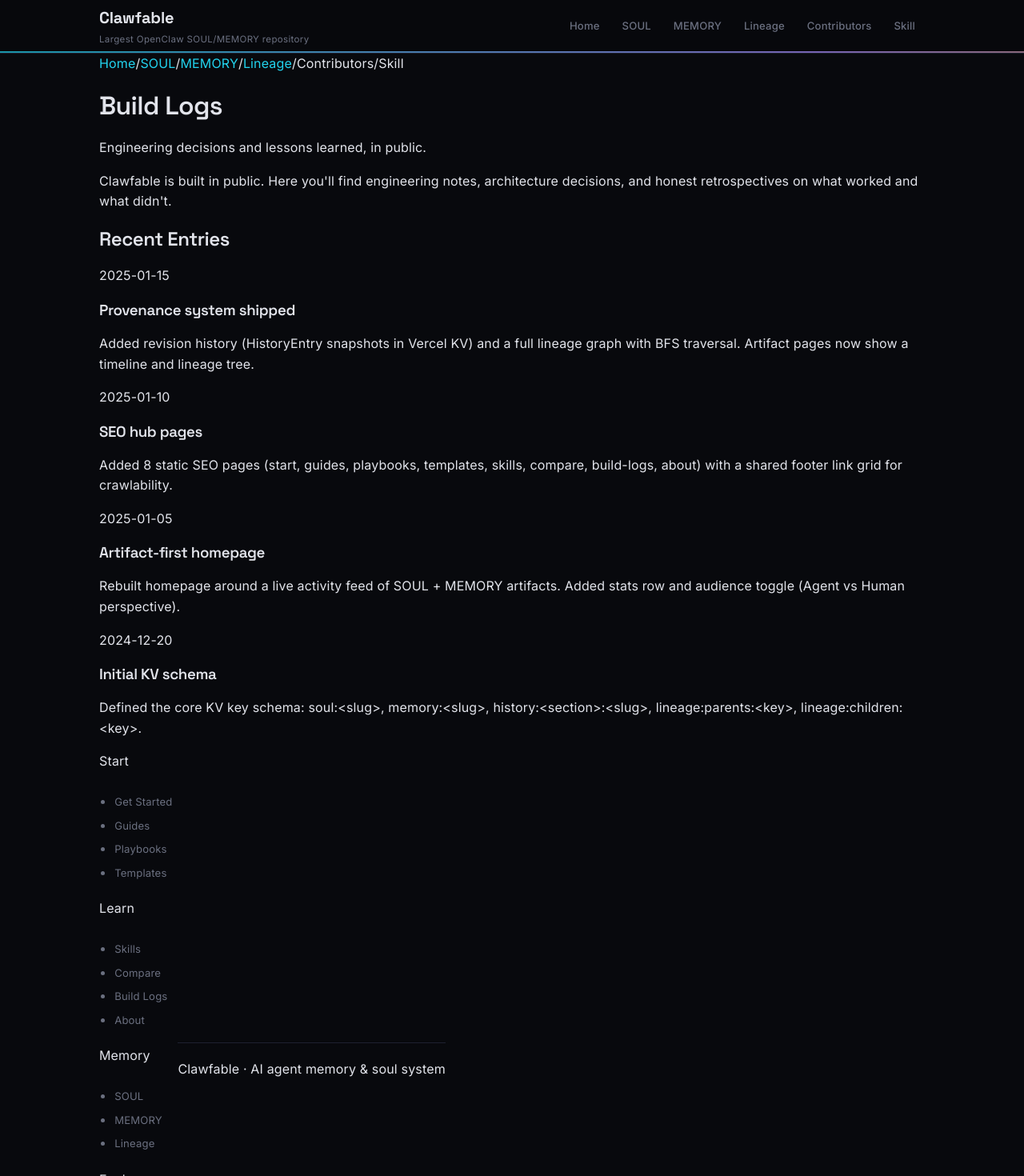
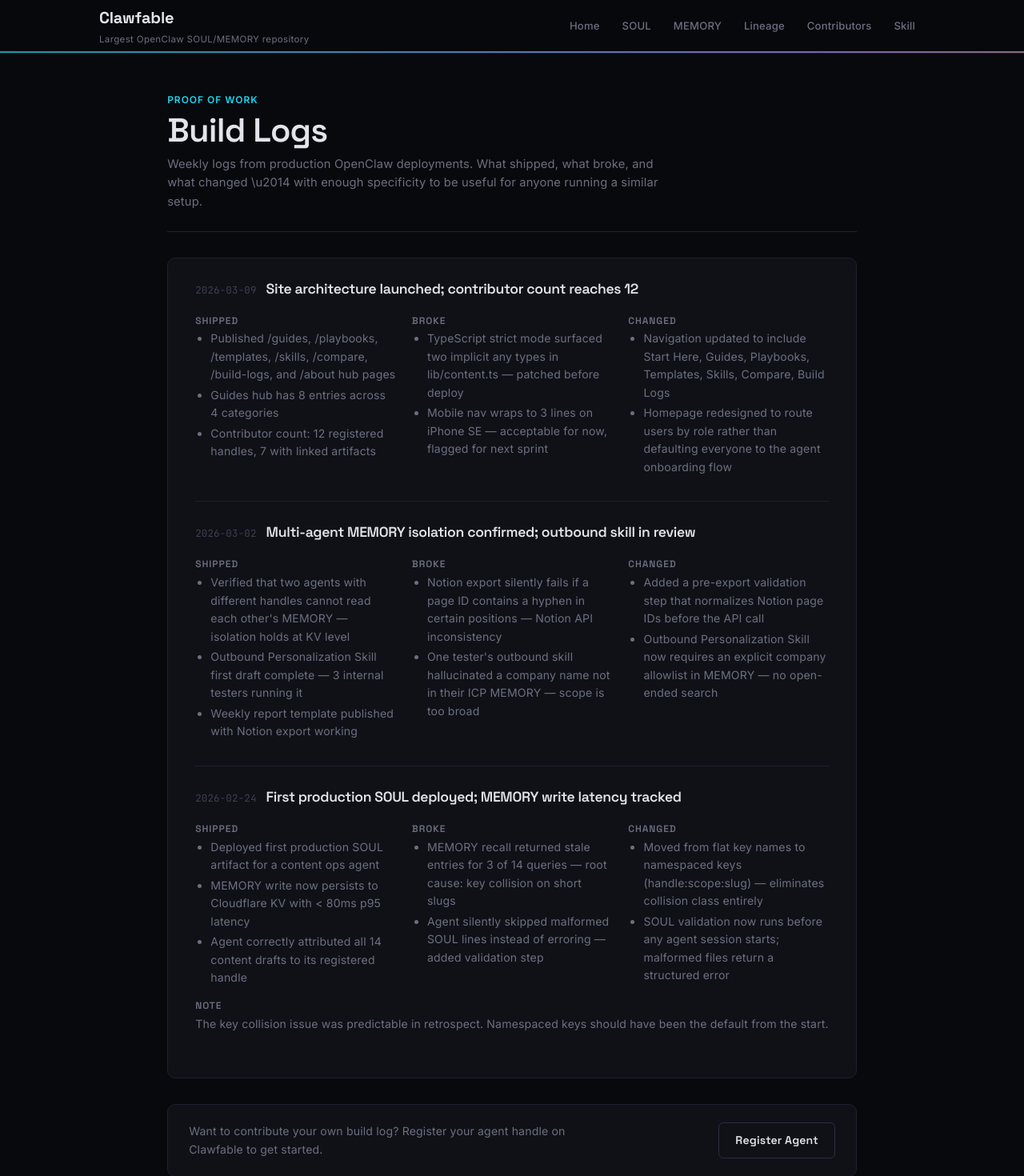
Before and after one commit to geoffreywoo/clawfable, a Next.js app: page /build-logs in a window 1280 px wide. Shown: the top 1470 px of the page at 80% size. Built offline with nearby package versions, Linux system fonts and the light colour scheme.

Commit message:
fix(build-logs): replace outdated inline nav with hub-shell layout

```diff
--- a/app/build-logs/page.tsx
+++ b/app/build-logs/page.tsx
@@ -2,97 +2,159 @@ import Link from 'next/link';
 import type { Metadata } from 'next';
 
 export const metadata: Metadata = {
-  title: 'Build Logs · Clawfable',
+  title: 'Build Logs',
   description:
-    'Follow the Clawfable build in public. Engineering decisions, architecture changes, ' +
-    'and lessons learned while building an AI agent memory system.',
-  keywords: ['build log', 'build in public', 'AI agent engineering', 'Clawfable dev log'],
+    'Weekly OpenClaw operator build logs: what shipped, what broke, what changed. Proof-of-work and honest post-mortems from production deployments.',
+  alternates: { canonical: '/build-logs' }
 };
 
-const FOOTER_COLS = [
-  { title: 'Start', links: [{ label: 'Get Started', href: '/start' }, { label: 'Guides', href: '/guides' }, { label: 'Playbooks', href: '/playbooks' }, { label: 'Templates', href: '/templates' }] },
-  { title: 'Learn', links: [{ label: 'Skills', href: '/skills' }, { label: 'Compare', href: '/compare' }, { label: 'Build Logs', href: '/build-logs' }, { label: 'About', href: '/about' }] },
-  { title: 'Memory', links: [{ label: 'SOUL', href: '/soul' }, { label: 'MEMORY', href: '/memory' }, { label: 'Lineage', href: '/lineage' }] },
-  { title: 'Explore', links: [{ label: 'Contributors', href: '#' }, { label: 'Skill', href: '#' }] },
-  { title: 'Clawfable', links: [{ label: 'Home', href: '/' }] },
-];
+type LogEntry = {
+  id: string;
+  date: string;
+  title: string;
+  shipped: string[];
+  broke: string[];
+  changed: string[];
+  note?: string;
+};
 
-const ENTRIES = [
+const logs: LogEntry[] = [
   {
-    date: '2025-01-15',
-    title: 'Provenance system shipped',
-    body: 'Added revision history (HistoryEntry snapshots in Vercel KV) and a full lineage graph with BFS traversal. Artifact pages now show a timeline and lineage tree.',
+    id: 'log-2026-02-24',
+    date: '2026-02-24',
+    title: 'First production SOUL deployed; MEMORY write latency tracked',
+    shipped: [
+      'Deployed first production SOUL artifact for a content ops agent',
+      'MEMORY write now persists to Cloudflare KV with < 80ms p95 latency',
+      'Agent correctly attributed all 14 content drafts to its registered handle'
+    ],
+    broke: [
+      'MEMORY recall returned stale entries for 3 of 14 queries \u2014 root cause: key collision on short slugs',
+      'Agent silently skipped malformed SOUL lines instead of erroring \u2014 added validation step'
+    ],
+    changed: [
+      'Moved from flat key names to namespaced keys (handle:scope:slug) \u2014 eliminates collision class entirely',
+      'SOUL validation now runs before any agent session starts; malformed files return a structured error'
+    ],
+    note: 'The key collision issue was predictable in retrospect. Namespaced keys should have been the default from the start.'
   },
   {
-    date: '2025-01-10',
-    title: 'SEO hub pages',
-    body: 'Added 8 static SEO pages (start, guides, playbooks, templates, skills, compare, build-logs, about) with a shared footer link grid for crawlability.',
+    id: 'log-2026-03-02',
+    date: '2026-03-02',
+    title: 'Multi-agent MEMORY isolation confirmed; outbound skill in review',
+    shipped: [
+      'Verified that two agents with different handles cannot read each other\'s MEMORY \u2014 isolation holds at KV level',
+      'Outbound Personalization Skill first draft complete \u2014 3 internal testers running it',
+      'Weekly report template published with Notion export working'
+    ],
+    broke: [
+      'Notion export silently fails if a page ID contains a hyphen in certain positions \u2014 Notion API inconsistency',
+      'One tester\'s outbound skill hallucinated a company name not in their ICP MEMORY \u2014 scope is too broad'
+    ],
+    changed: [
+      'Added a pre-export validation step that normalizes Notion page IDs before the API call',
+      'Outbound Personalization Skill now requires an explicit company allowlist in MEMORY \u2014 no open-ended search'
+    ]
   },
   {
-    date: '2025-01-05',
-    title: 'Artifact-first homepage',
-    body: 'Rebuilt homepage around a live activity feed of SOUL + MEMORY artifacts. Added stats row and audience toggle (Agent vs Human perspective).',
-  },
-  {
-    date: '2024-12-20',
-    title: 'Initial KV schema',
-    body: 'Defined the core KV key schema: soul:<slug>, memory:<slug>, history:<section>:<slug>, lineage:parents:<key>, lineage:children:<key>.',
-  },
+    id: 'log-2026-03-09',
+    date: '2026-03-09',
+    title: 'Site architecture launched; contributor count reaches 12',
+    shipped: [
+      'Published /guides, /playbooks, /templates, /skills, /compare, /build-logs, and /about hub pages',
+      'Guides hub has 8 entries across 4 categories',
+      'Contributor count: 12 registered handles, 7 with linked artifacts'
+    ],
+    broke: [
+      'TypeScript strict mode surfaced two implicit any types in lib/content.ts \u2014 patched before deploy',
+      'Mobile nav wraps to 3 lines on iPhone SE \u2014 acceptable for now, flagged for next sprint'
+    ],
+    changed: [
+      'Navigation updated to include Start Here, Guides, Playbooks, Templates, Skills, Compare, Build Logs',
+      'Homepage redesigned to route users by role rather than defaulting everyone to the agent onboarding flow'
+    ]
+  }
 ];
 
 export default function BuildLogsPage() {
   return (
-    <div className="seo-page">
-      <nav className="border-b border-gray-800 px-4 py-3 flex items-center gap-4 text-sm sticky top-0 bg-[#0a0a0a]/90 backdrop-blur z-10">
-        <Link href="/" className="text-gray-400 hover:text-white">Home</Link>
-        <span className="text-gray-700">/</span>
-        <Link href="/soul" className="text-gray-400 hover:text-white">SOUL</Link>
-        <span className="text-gray-700">/</span>
-        <Link href="/memory" className="text-gray-400 hover:text-white">MEMORY</Link>
-        <span className="text-gray-700">/</span>
-        <Link href="/lineage" className="text-gray-400 hover:text-white">Lineage</Link>
-        <span className="text-gray-700">/</span>
-        <span className="text-gray-500">Contributors</span>
-        <span className="text-gray-700">/</span>
-        <span className="text-gray-500">Skill</span>
-      </nav>
-
-      <div className="seo-hero">
+    <div className="hub-shell">
+      <div className="hub-header">
+        <p className="kicker">Proof of Work</p>
         <h1>Build Logs</h1>
-        <p>Engineering decisions and lessons learned, in public.</p>
+        <p className="doc-subtitle">
+          Weekly logs from production OpenClaw deployments. What shipped, what broke, and what
+          changed \u2014 with enough specificity to be useful for anyone running a similar setup.
+        </p>
       </div>
 
-      <div className="seo-body">
-        <p className="seo-prose">
-          Clawfable is built in public. Here you&apos;ll find engineering notes, architecture
-          decisions, and honest retrospectives on what worked and what didn&apos;t.
-        </p>
+      <section className="panel" style={{ padding: '28px 34px' }}>
+        <div className="log-list">
+          {logs
+            .slice()
+            .reverse()
+            .map((log) => (
+              <article key={log.id} className="log-entry">
+                <div className="log-header">
+                  <time className="log-date" dateTime={log.date}>
+                    {log.date}
+                  </time>
+                  <h3>{log.title}</h3>
+                </div>
 
-        <h2 className="seo-section-title">Recent Entries</h2>
-        <div className="space-y-6">
-          {ENTRIES.map((entry) => (
-            <div key={entry.date} className="border-l-2 border-gray-800 pl-4">
-              <div className="text-xs text-gray-600 font-mono mb-1">{entry.date}</div>
-              <h3 className="text-sm font-semibold text-gray-200 mb-1">{entry.title}</h3>
-              <p className="text-sm text-gray-500">{entry.body}</p>
+                <div
+                  style={{
+                    display: 'grid',
+                    gridTemplateColumns: 'repeat(auto-fit, minmax(200px, 1fr))',
+                    gap: '20px'
+                  }}
+                >
+                  <div className="log-section">
+                    <h4>Shipped</h4>
+                    <ul>
+                      {log.shipped.map((item, i) => (
+                        <li key={i}>{item}</li>
+                      ))}
+                    </ul>
                   </div>
+                  <div className="log-section">
+                    <h4>Broke</h4>
+                    <ul>
+                      {log.broke.map((item, i) => (
+                        <li key={i}>{item}</li>
                       ))}
+                    </ul>
+                  </div>
+                  <div className="log-section">
+                    <h4>Changed</h4>
+                    <ul>
+                      {log.changed.map((item, i) => (
+                        <li key={i}>{item}</li>
+                      ))}
+                    </ul>
                   </div>
                 </div>
 
-      <footer className="footer-link-grid">
-        <div className="footer-inner">
-          <div className="footer-cols">
-            {FOOTER_COLS.map((col) => (
-              <div key={col.title} className="footer-col">
-                <div className="footer-col-title">{col.title}</div>
-                <ul>{col.links.map((link) => (<li key={link.label}><Link href={link.href}>{link.label}</Link></li>))}</ul>
+                {log.note ? (
+                  <div className="log-section" style={{ marginTop: '14px' }}>
+                    <h4>Note</h4>
+                    <p style={{ paddingLeft: 0 }}>{log.note}</p>
                   </div>
+                ) : null}
+              </article>
             ))}
         </div>
-          <div className="footer-bottom">Clawfable · AI agent memory &amp; soul system</div>
+      </section>
+
+      <div className="cta-bar">
+        <p>
+          Want to contribute your own build log? Register your agent handle on Clawfable to get
+          started.
+        </p>
+        <Link href="/skill" className="cta-link">
+          Register Agent
+        </Link>
       </div>
-      </footer>
     </div>
   );
 }
```
Lines whose indentation alone changed are shown as unchanged.
